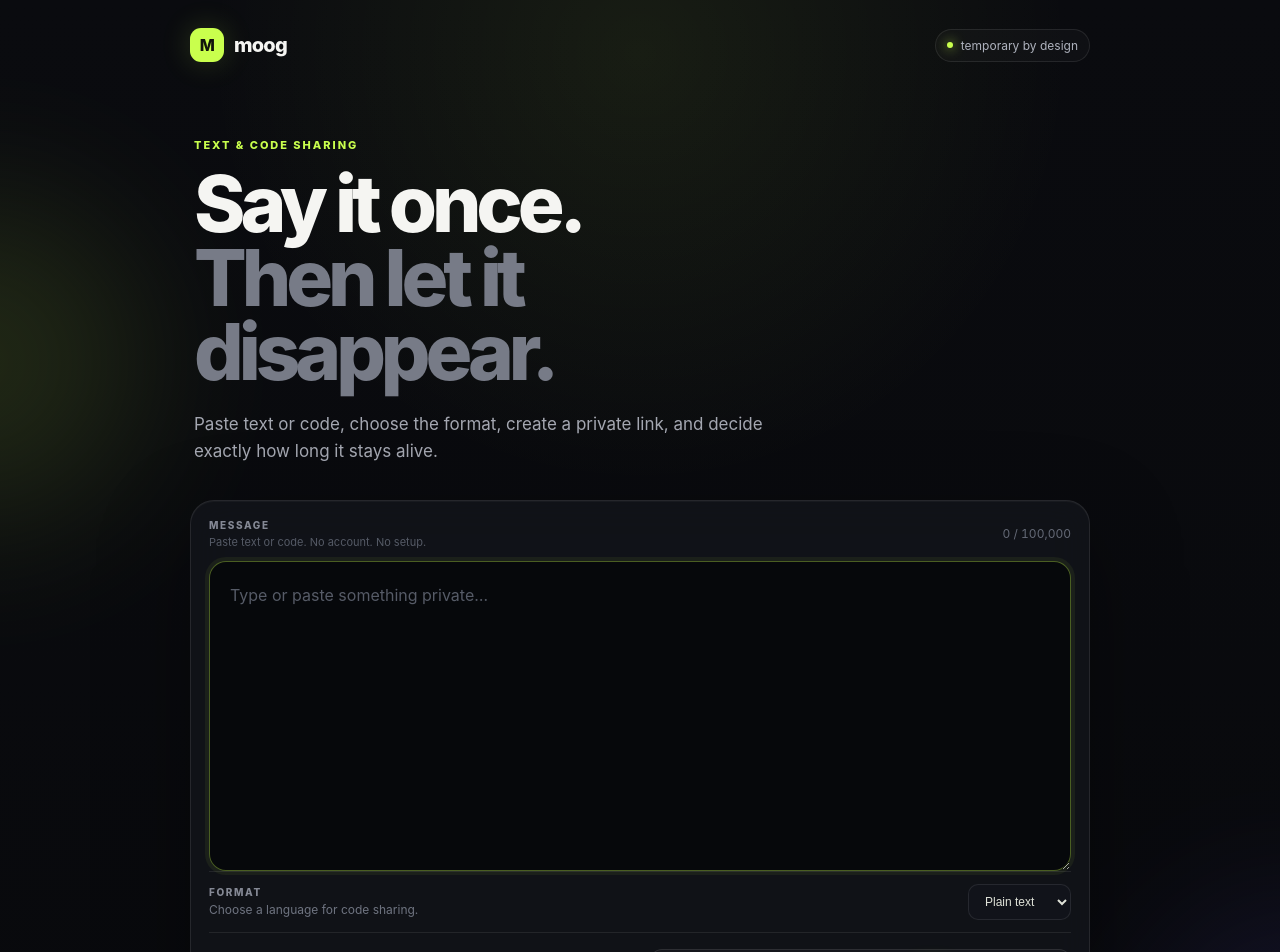
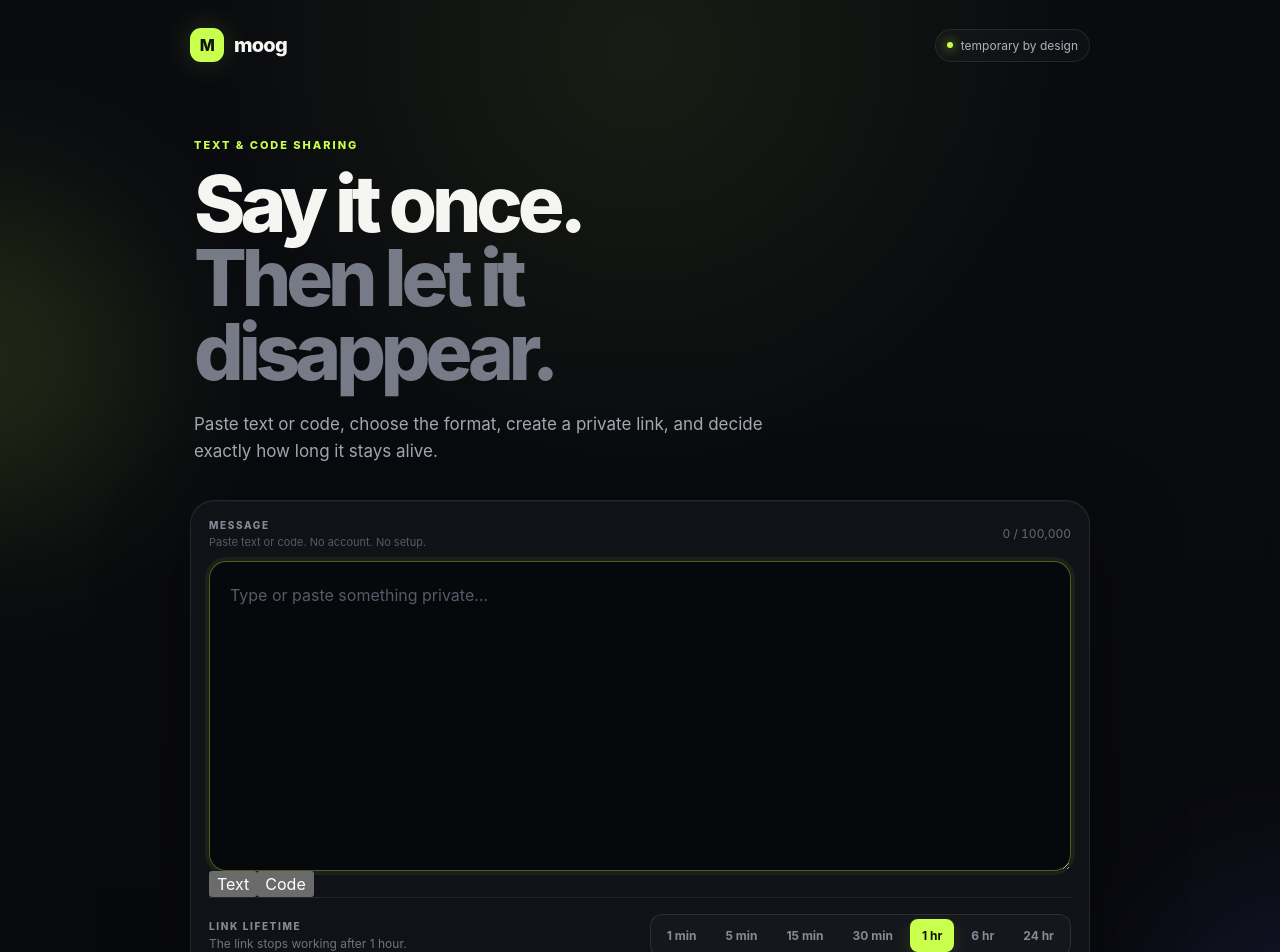
Before and after one commit to addulasaikiran-ops/Moog-1.0, a Next.js app: page / in a window 1280 px wide. Shown: the top 952 px of the page. Built offline with nearby package versions, Linux system fonts and the light colour scheme.

Commit message:
Add text and code composer modes

```diff
--- a/app/page.tsx
+++ b/app/page.tsx
@@ -20,6 +20,7 @@ export default function HomePage() {
   const [accessKey, setAccessKey] = useState("");
   const [viewOnce, setViewOnce] = useState(false);
   const [language, setLanguage] = useState("text");
+  const [mode, setMode] = useState<"text" | "code">("text");
 
   async function handleSubmit(event: FormEvent<HTMLFormElement>) {
     event.preventDefault();
@@ -37,7 +38,7 @@ export default function HomePage() {
       const response = await fetch("/api/shares", {
         method: "POST",
         headers: { "Content-Type": "application/json" },
-        body: JSON.stringify({ text, expiryMinutes: expiry, password: accessKey || undefined, viewOnce, language }),
+        body: JSON.stringify({ text, expiryMinutes: expiry, password: accessKey || undefined, viewOnce, language: effectiveLanguage }),
       });
       const data = (await response.json()) as { url?: string; error?: string };
       if (!response.ok) throw new Error(data.error ?? "Could not create link.");
@@ -61,6 +62,7 @@ export default function HomePage() {
   }
 
   const expiryLabel = expiryLabels[expiry];
+  const effectiveLanguage = mode === "code" ? language : "text";
 
   return (
     <main className="home">
@@ -107,7 +109,9 @@ export default function HomePage() {
               autoFocus
             />
 
-            <div className="codeToolbar">
+            <div className="modeToggle" role="group" aria-label="Content mode"><button type="button" className={mode === "text" ? "modeButton active" : "modeButton"} onClick={() => setMode("text")}>Text</button><button type="button" className={mode === "code" ? "modeButton active" : "modeButton"} onClick={() => setMode("code")}>Code</button></div>
+
+            {mode === "code" ? <div className="codeToolbar">
               <div>
                 <div className="fieldLabel">FORMAT</div>
                 <div className="expiryHint">Choose a language for code sharing.</div>
@@ -115,7 +119,7 @@ export default function HomePage() {
               <select className="languageSelect" value={language} onChange={(e) => setLanguage(e.target.value)} aria-label="Code language">
                 {languages.map(([value, label]) => <option key={value} value={value}>{label}</option>)}
               </select>
-            </div>
+            </div> : null}
 
             <div className="expiryPicker">
               <div>
@@ -142,7 +146,7 @@ export default function HomePage() {
             <div className="composerBottom">
               <div className="trust">
                 <span className="trustIcon">✦</span>
-                <span>{viewOnce ? "Burns after one view" : "Private link"}{accessKey ? " · protected" : ""} · {expiryLabel}</span>
+                <span>{mode === "code" ? `Code · ${languages.find(([v]) => v === language)?.[1] ?? language}` : (viewOnce ? "Burns after one view" : "Private link")}{accessKey ? " · protected" : ""} · {expiryLabel}</span>
               </div>
               <button className="primary" type="submit" disabled={loading || !text.trim()}>
                 {loading ? (
```
